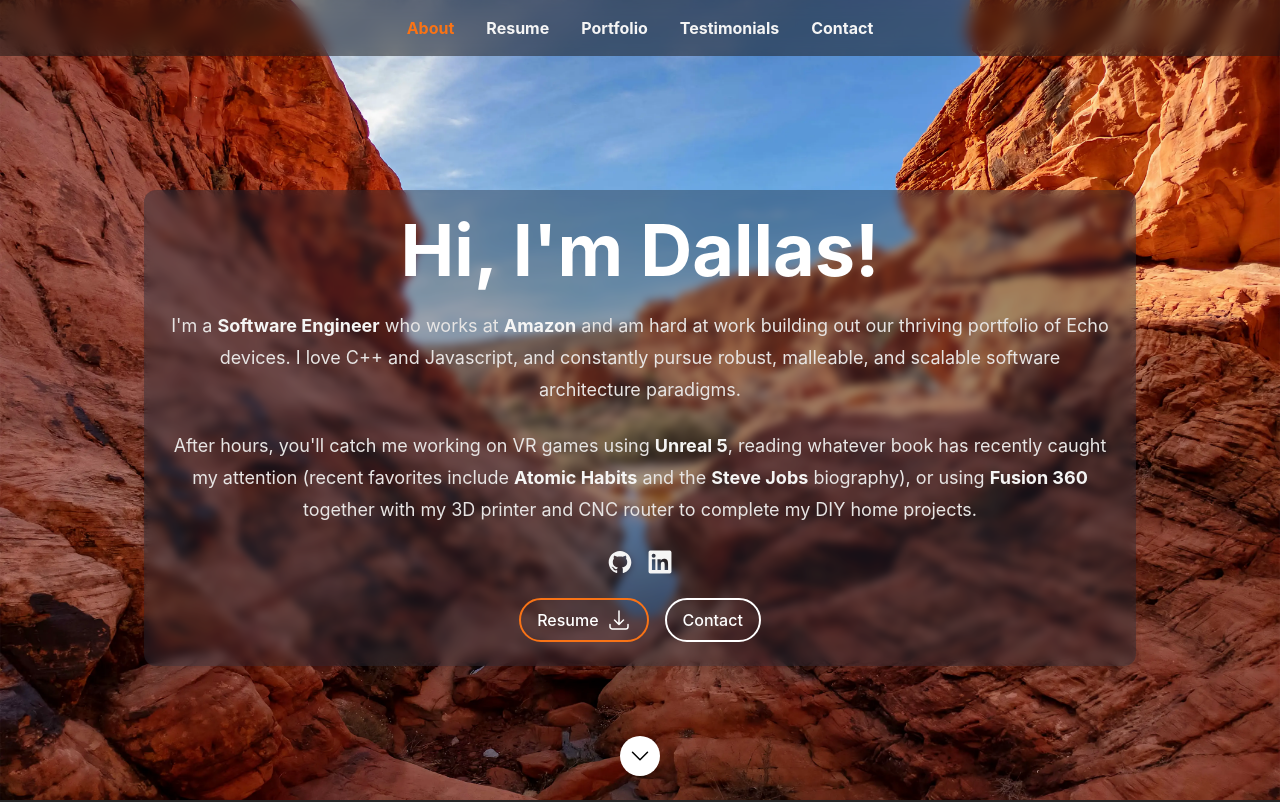
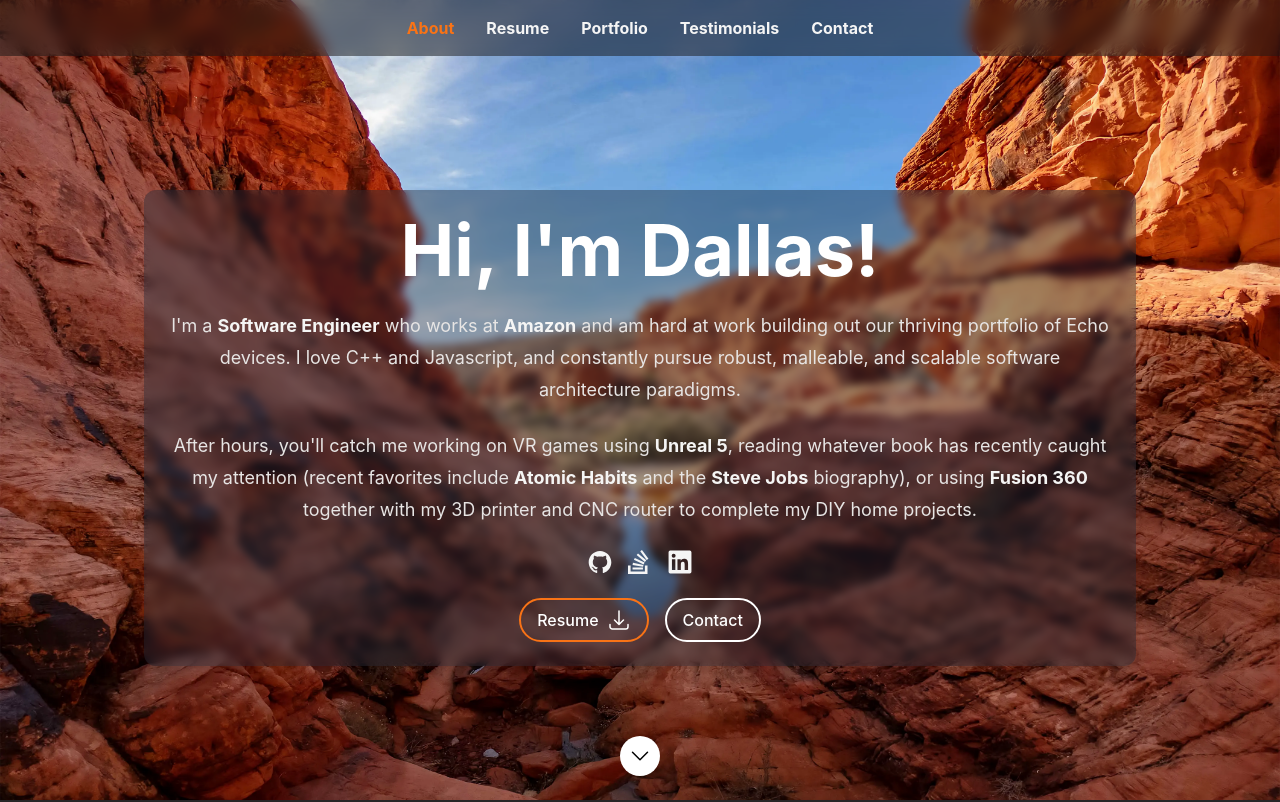
Before and after one commit to Dallas-J/react-resume, a React (Create React App) app: page / in a window 1280 px wide. Shown: the top 802 px of the page. Built offline with nearby package versions, Linux system fonts and the light colour scheme.

Commit message:
Add StackOverflow account

```diff
--- a/src/data/data.tsx
+++ b/src/data/data.tsx
@@ -12,7 +12,7 @@
 import GithubIcon from '../components/Icon/GithubIcon';
 //import InstagramIcon from '../components/Icon/InstagramIcon';
 import LinkedInIcon from '../components/Icon/LinkedInIcon';
-//import StackOverflowIcon from '../components/Icon/StackOverflowIcon';
+import StackOverflowIcon from '../components/Icon/StackOverflowIcon';
 //import TwitterIcon from '../components/Icon/TwitterIcon';
 import heroImage from '../images/header-background.webp';
 import profilepic from '../images/profilepic.jpg';
@@ -302,8 +302,8 @@
  */
 export const socialLinks: Social[] = [
   {label: 'Github', Icon: GithubIcon, href: 'https://github.com/Dallas-J'},
-  //{label: 'Stack Overflow', Icon: StackOverflowIcon, href: 'https://stackoverflow.com/users/8553186/tim-baker'},
-  {label: 'LinkedIn', Icon: LinkedInIcon, href: 'https://www.linkedin.com/in/dallas-j/'},
+  {label: 'Stack Overflow', Icon: StackOverflowIcon, href: 'https://stackoverflow.com/users/20948903/Dallas-Johnson'},
+  {label: 'LinkedIn', Icon: LinkedInIcon, href: 'https://www.linkedin.com/in/Dallas-J'},
   //{label: 'Instagram', Icon: InstagramIcon, href: 'https://www.instagram.com/tbakerx/'},
   //{label: 'Twitter', Icon: TwitterIcon, href: 'https://twitter.com/TimBakerx'},
 ];
```
